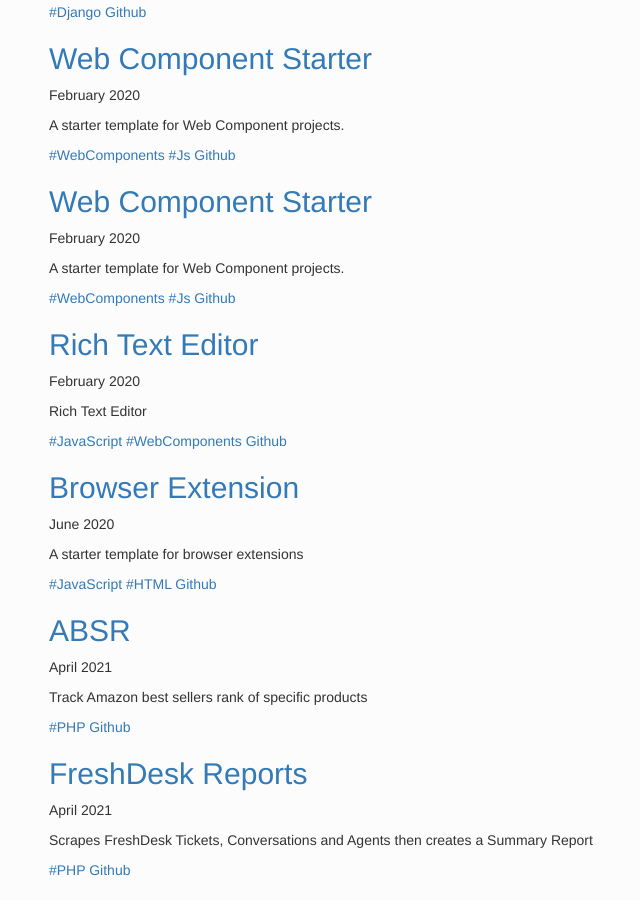
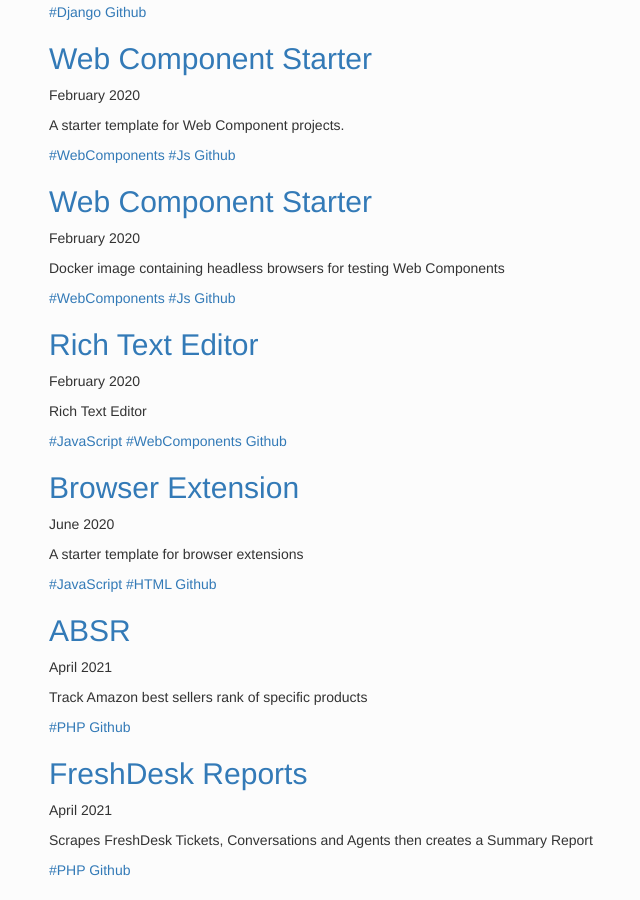
Before and after one commit to danleyb2/danleyb2.github.io, a Jekyll site: the page built from projects.html, in a window 1280 px wide and 900 px high, scrolled down 1182 px. Shown: the whole window, without its empty margins (116-756 px from the left). Built offline with Jekyll 4.4.1, drawn with Linux system fonts in a browser that asks for light colours; some web fonts are replaced.

```diff
--- a/_projects/web-component-tester.md
+++ b/_projects/web-component-tester.md
@@ -3,7 +3,7 @@
 
 title: Web Component Starter
 date: 2020-02-08
-description: A starter template for Web Component projects.
+description: Docker image containing headless browsers for testing Web Components
 
 tags:
   - WebComponents
@@ -11,7 +11,7 @@
 
 status: Active
 
-github: https://github.com/danleyb2/web-component
+github: https://github.com/danleyb2/web-component-tester
 
 technologies:
   - WebComponents
```
